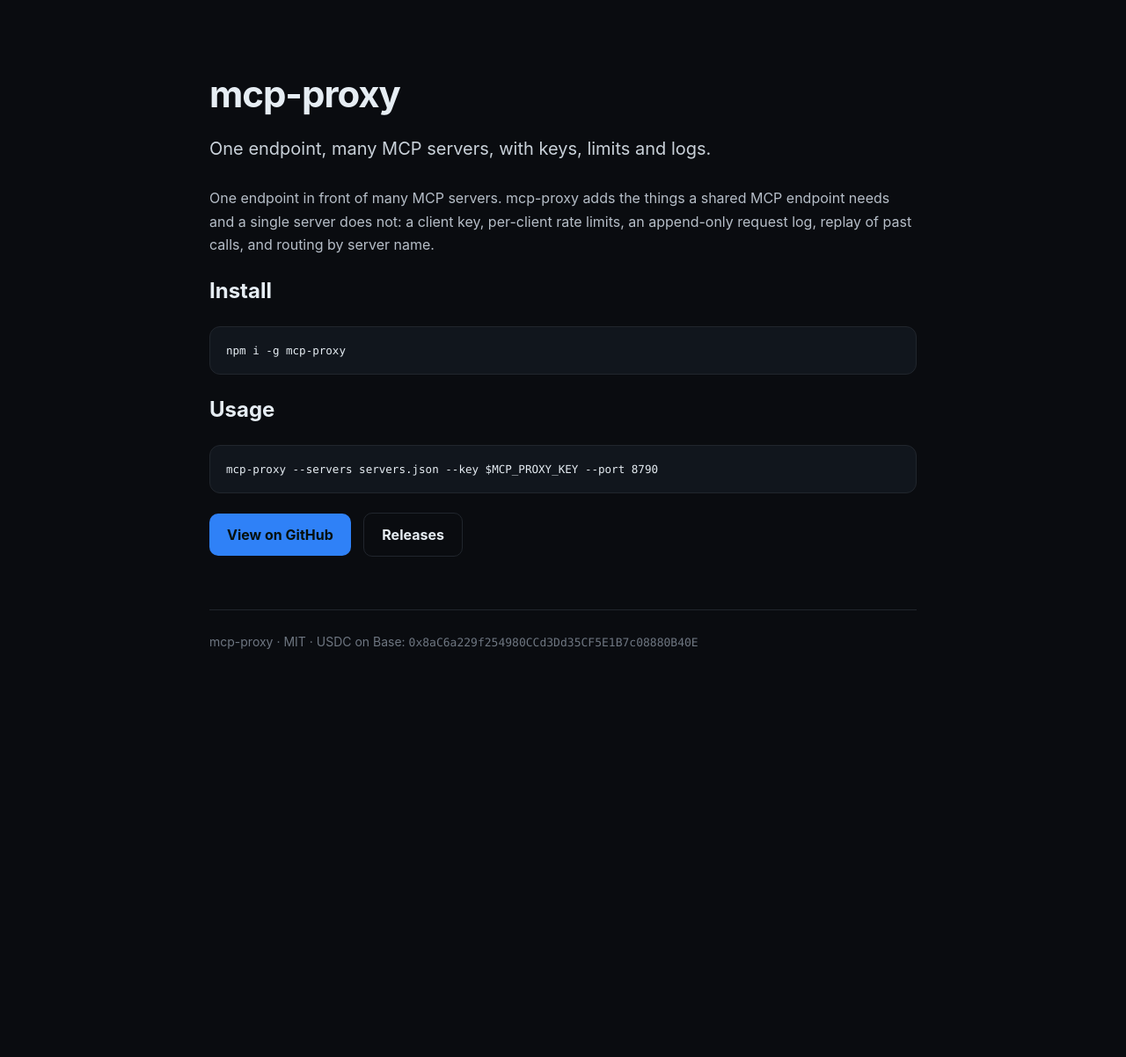
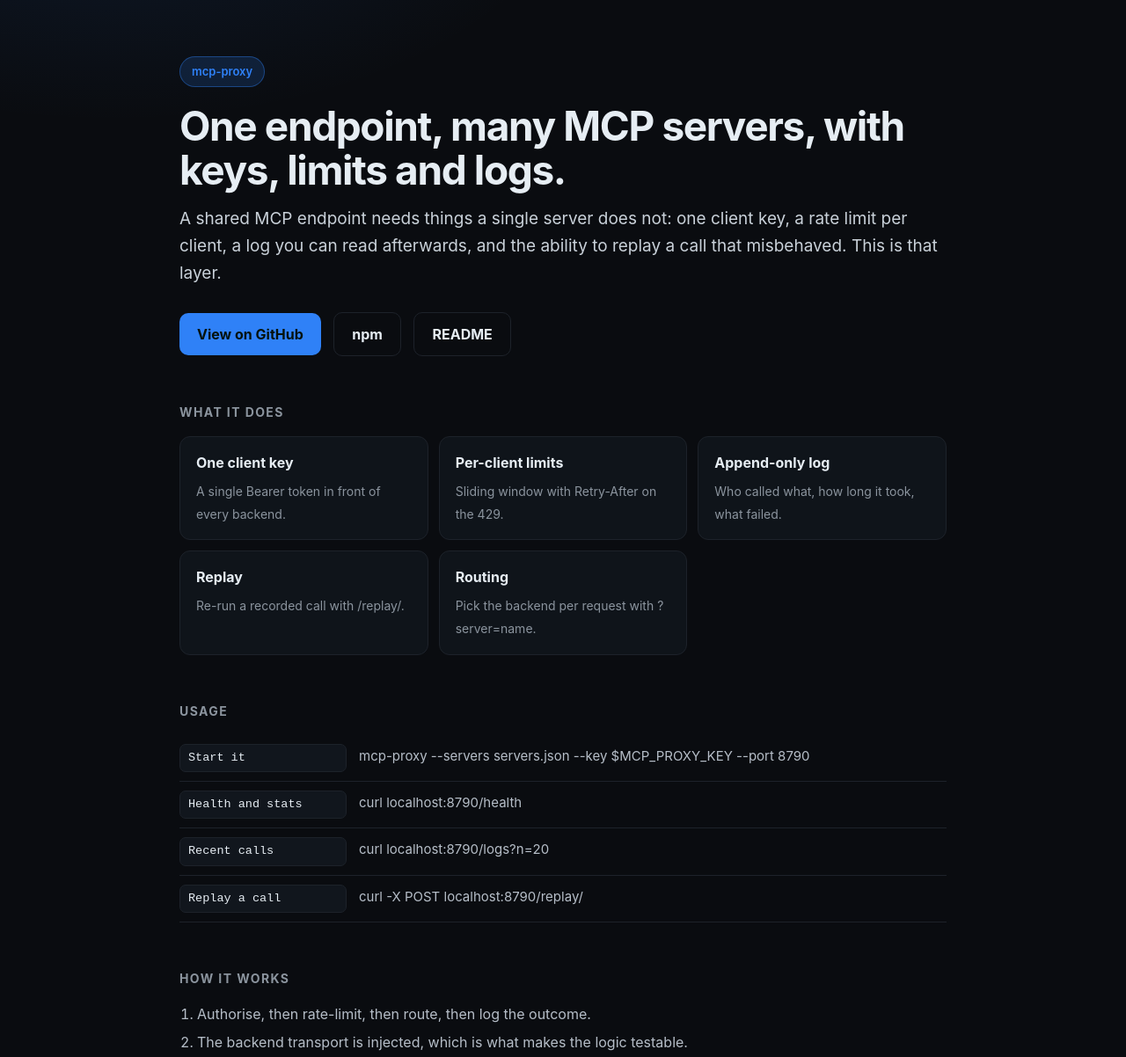
Before and after one commit to rustemmustafingovua-byte/mcp-proxy, a website: page docs/index.html in a window 1280 px wide. Shown: the top 1202 px of the page at 88% size. Before the commit the page ends 838 px from the top, so only its background shows below. Drawn offline with Linux system fonts and the light colour scheme.

Commit message:
feat: CLI help and version, real documentation page, opt-in integration tests

```diff
--- a/docs/index.html
+++ b/docs/index.html
@@ -2,34 +2,79 @@
 <html lang="en"><head><meta charset="utf-8">
 <meta name="viewport" content="width=device-width,initial-scale=1">
 <title>mcp-proxy — One endpoint, many MCP servers, with keys, limits and logs.</title>
-<meta name="description" content="One endpoint in front of many MCP servers. mcp-proxy adds the things a shared MCP endpoint needs and a single server does not: a client key, per-client rate limits, an append-only request log, replay of past calls, and routing by server name.">
+<meta name="description" content="One endpoint, many MCP servers, with keys, limits and logs.">
+<meta property="og:title" content="mcp-proxy">
+<meta property="og:description" content="One endpoint, many MCP servers, with keys, limits and logs.">
+<meta property="og:image" content="https://raw.githubusercontent.com/rustemmustafingovua-byte/mcp-proxy/main/docs/social-preview.png">
 <style>
-  :root{--accent:#2f81f7;--bg:#0a0c10;--fg:#e6edf3;--muted:#8b949e;--line:#21262d}
+  :root{--accent:#2f81f7;--bg:#0a0c10;--panel:#0f141a;--fg:#e6edf3;--muted:#8b949e;--line:#1d222a}
   *{box-sizing:border-box}
-  body{margin:0;background:var(--bg);color:var(--fg);font:16px/1.65 -apple-system, BlinkMacSystemFont, "Segoe UI", Inter, Roboto, sans-serif}
-  .wrap{max-width:860px;margin:0 auto;padding:72px 28px 96px}
-  h1{font-size:42px;letter-spacing:-.025em;margin:0 0 12px}
-  .sub{color:#c9d1d9;font-size:20px;margin:0 0 26px}
-  p{color:#b6bec8}
-  pre{background:#11161d;border:1px solid var(--line);border-radius:12px;padding:16px 18px;overflow:auto;font:13.5px/1.6 ui-monospace, SFMono-Regular, Menlo, Consolas, monospace}
-  code{font-family:ui-monospace, SFMono-Regular, Menlo, Consolas, monospace;font-size:.93em}
-  p code{background:#161b22;border:1px solid var(--line);padding:1.5px 6px;border-radius:6px}
-  a{color:var(--accent)}
-  table{width:100%;border-collapse:collapse;margin:18px 0;font-size:14.5px}
-  th,td{text-align:left;padding:9px 12px;border-bottom:1px solid var(--line)}
-  th{color:var(--muted)}
-  .cta{display:inline-block;background:var(--accent);color:#07100a;font-weight:700;padding:11px 20px;border-radius:10px;text-decoration:none;margin:8px 10px 0 0}
+  body{margin:0;background:radial-gradient(900px 500px at 10% -10%, color-mix(in srgb, var(--accent) 12%, transparent), transparent 60%), var(--bg);
+       color:var(--fg);font:16px/1.65 -apple-system,BlinkMacSystemFont,"Segoe UI",Inter,Roboto,sans-serif}
+  .wrap{max-width:920px;margin:0 auto;padding:64px 24px 100px}
+  .chip{display:inline-block;padding:6px 13px;border-radius:999px;background:color-mix(in srgb, var(--accent) 16%, transparent);
+        border:1px solid color-mix(in srgb, var(--accent) 40%, transparent);color:var(--accent);font-size:13px;font-weight:600;margin-bottom:20px}
+  h1{font-size:clamp(32px,5vw,46px);letter-spacing:-.03em;line-height:1.08;margin:0 0 14px}
+  h2{font-size:14px;letter-spacing:.1em;text-transform:uppercase;color:var(--muted);margin:52px 0 16px}
+  p{color:#b6bec8;margin:0 0 14px}
+  .lede{font-size:19px;color:#c9d1d9;margin:0 0 20px}
+  .grid{display:grid;gap:12px;grid-template-columns:repeat(auto-fit,minmax(250px,1fr))}
+  .card{border:1px solid var(--line);border-radius:12px;padding:16px 18px;background:var(--panel)}
+  .card b{display:block;margin-bottom:5px}
+  .card span{color:var(--muted);font-size:14px}
+  .row{display:grid;grid-template-columns:minmax(190px,auto) 1fr;gap:14px;align-items:baseline;padding:10px 0;border-bottom:1px solid var(--line)}
+  .row code{background:#11161d;border:1px solid var(--line);padding:4px 9px;border-radius:7px;font-size:13.5px;white-space:pre-wrap}
+  .row span{color:#b6bec8;font-size:15px}
+  details{border:1px solid var(--line);border-radius:10px;padding:12px 16px;background:var(--panel);margin-bottom:8px}
+  summary{cursor:pointer;font-weight:600}
+  details p{margin:10px 0 2px}
+  ol{padding-left:20px;color:#b6bec8}
+  ol li{margin:6px 0}
+  .cta{display:inline-block;background:var(--accent);color:#06120a;font-weight:700;padding:11px 20px;border-radius:10px;text-decoration:none;margin:8px 10px 0 0}
   .cta.ghost{background:transparent;color:var(--fg);border:1px solid var(--line)}
-  footer{margin-top:60px;padding-top:24px;border-top:1px solid var(--line);color:#6e7681;font-size:14px}
+  footer{margin-top:60px;padding-top:22px;border-top:1px solid var(--line);color:#6e7681;font-size:13.5px;display:flex;gap:16px;flex-wrap:wrap}
 </style></head><body><div class="wrap">
-<h1>mcp-proxy</h1>
-<p class="sub">One endpoint, many MCP servers, with keys, limits and logs.</p>
-<p>One endpoint in front of many MCP servers. mcp-proxy adds the things a shared MCP endpoint needs and a single server does not: a client key, per-client rate limits, an append-only request log, replay of past calls, and routing by server name.</p>
-<h2>Install</h2>
-<pre><code>npm i -g mcp-proxy</code></pre>
+<span class="chip">mcp-proxy</span>
+<h1>One endpoint, many MCP servers, with keys, limits and logs.</h1>
+<p class="lede">A shared MCP endpoint needs things a single server does not: one client key, a rate limit per client, a log you can read afterwards, and the ability to replay a call that misbehaved. This is that layer.</p>
+<a class="cta" href="https://github.com/rustemmustafingovua-byte/mcp-proxy">View on GitHub</a>
+<a class="cta ghost" href="https://www.npmjs.com/package/mcp-proxy">npm</a>
+<a class="cta ghost" href="https://github.com/rustemmustafingovua-byte/mcp-proxy#readme">README</a>
+
+<h2>What it does</h2>
+<div class="grid">
+<div class="card"><b>One client key</b><span>A single Bearer token in front of every backend.</span></div>
+<div class="card"><b>Per-client limits</b><span>Sliding window with Retry-After on the 429.</span></div>
+<div class="card"><b>Append-only log</b><span>Who called what, how long it took, what failed.</span></div>
+<div class="card"><b>Replay</b><span>Re-run a recorded call with /replay/<id>.</span></div>
+<div class="card"><b>Routing</b><span>Pick the backend per request with ?server=name.</span></div>
+</div>
+
 <h2>Usage</h2>
-<pre><code>mcp-proxy --servers servers.json --key $MCP_PROXY_KEY --port 8790</code></pre>
-<a class="cta" href="https://github.com/rustemmustafingovua-byte/mcp-proxy">View on GitHub</a>
-<a class="cta ghost" href="https://github.com/rustemmustafingovua-byte/mcp-proxy/releases">Releases</a>
-<footer>mcp-proxy · MIT · USDC on Base: <code>0x8aC6a229f254980CCd3Dd35CF5E1B7c08880B40E</code></footer>
+<div class="row"><code>Start it</code><span>mcp-proxy --servers servers.json --key $MCP_PROXY_KEY --port 8790</span></div>
+<div class="row"><code>Health and stats</code><span>curl localhost:8790/health</span></div>
+<div class="row"><code>Recent calls</code><span>curl localhost:8790/logs?n=20</span></div>
+<div class="row"><code>Replay a call</code><span>curl -X POST localhost:8790/replay/<id></span></div>
+
+<h2>How it works</h2>
+<ol>
+  <li>Authorise, then rate-limit, then route, then log the outcome.</li>
+  <li>The backend transport is injected, which is what makes the logic testable.</li>
+</ol>
+
+<h2>Questions</h2>
+(rows) =>
+    rows
+      .map(
+        ([q, a]) =>
+          `<details><summary>${q}</summary><p>${a}</p></details>`,
+      )
+      .join("\n")
+
+<footer>
+  <span>mcp-proxy · MIT</span>
+  <a href="https://github.com/rustemmustafingovua-byte/mcp-proxy">source</a>
+  <a href="https://github.com/rustemmustafingovua-byte/mcp-proxy/issues">issues</a>
+  <span>USDC on Base: <code>0x8aC6a229f254980CCd3Dd35CF5E1B7c08880B40E</code></span>
+</footer>
 </div></body></html>
```
Also changed, not shown: bin/mcp-proxy.js (+13 -0 lines), test/live.test.js (added, +27 -0 lines).
